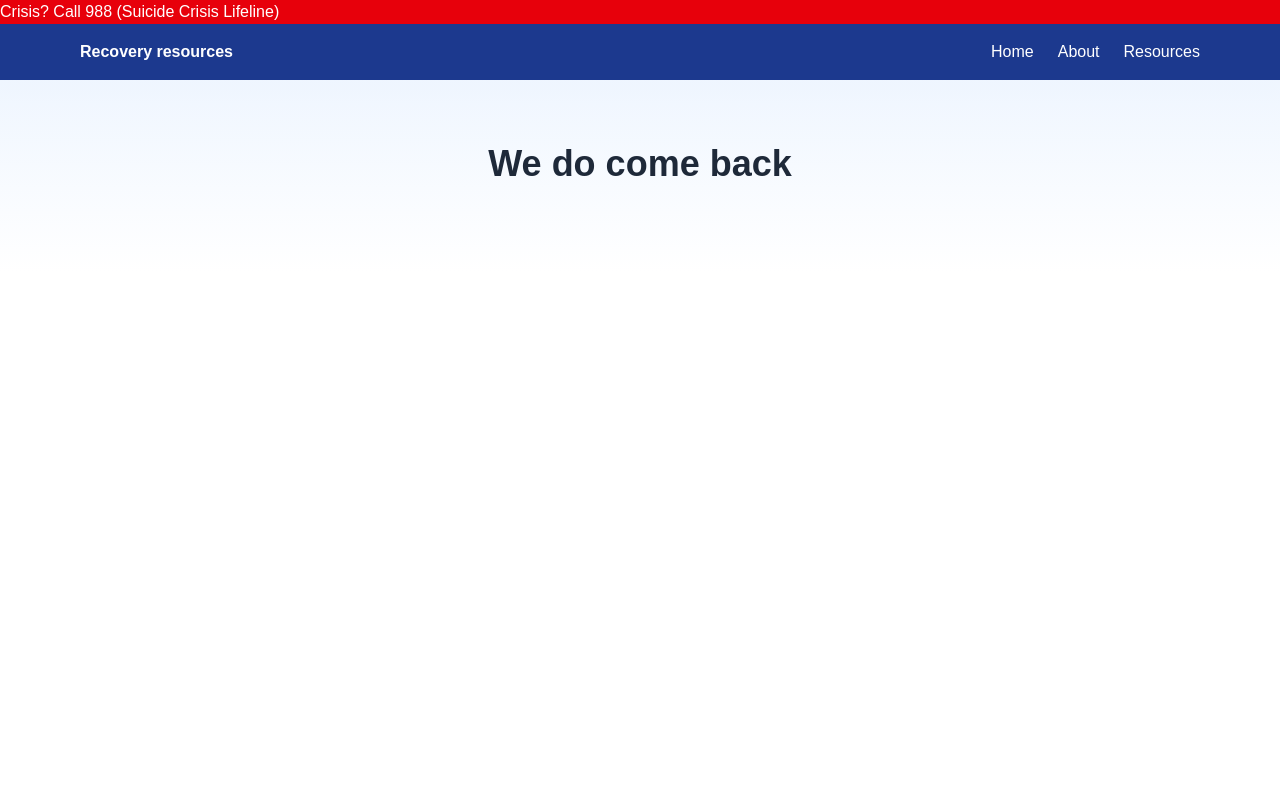
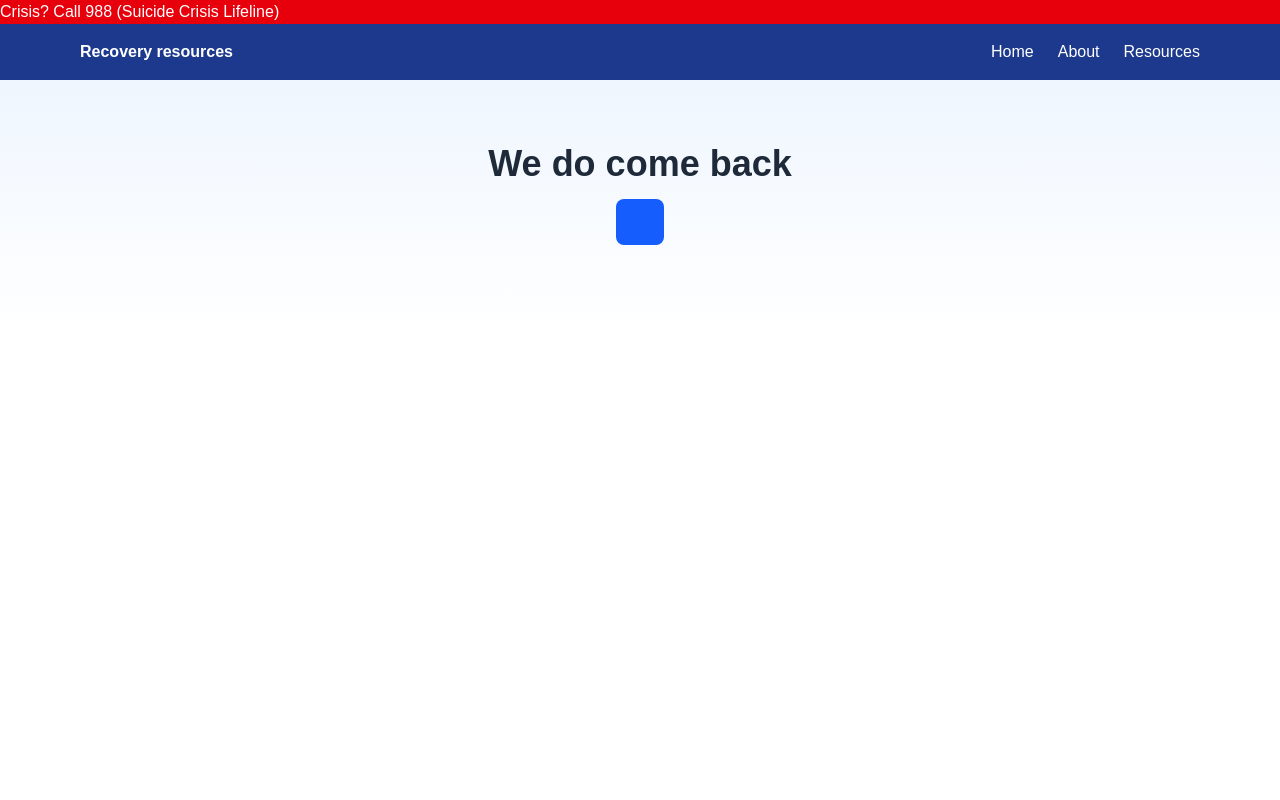
Before and after one commit to ojpushpull/rcvryinfo, a Next.js app: page / in a window 1280 px wide. Shown: the top 800 px of the page. Built offline with nearby package versions, Linux system fonts and the light colour scheme.

Commit message:
okay rethink

```diff
--- a/src/app/page.tsx
+++ b/src/app/page.tsx
@@ -7,6 +7,15 @@ export default function HomePage() {
           <h1 className="text-4xl font-bold text-gray-800 mb-6">
             We do come back
           </h1>
+          <p className="text-xl text-gray-600 mb-8 max-w-2xl mx-auto">
+            <div className="space-x-4">
+              <a
+                href="/resources"
+                className="bg-blue-600 text-white px-6 py-3 rounded-lg hover:bg-blue-700">
+
+                </a>
+            </div>
+          </p>
         </div>
       </section>
     </main>
```
